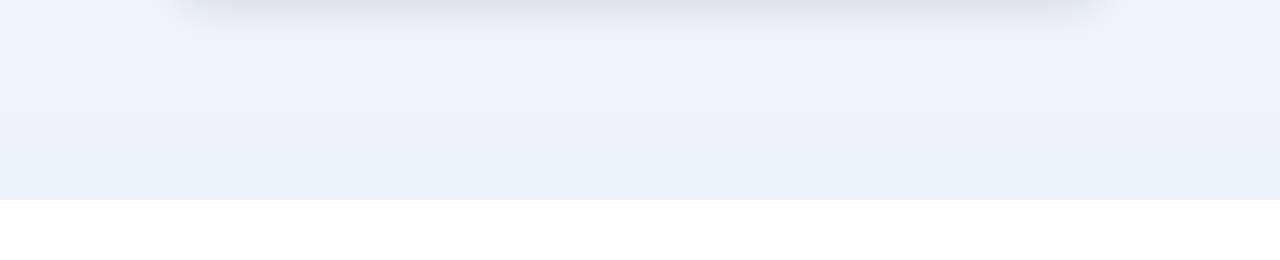
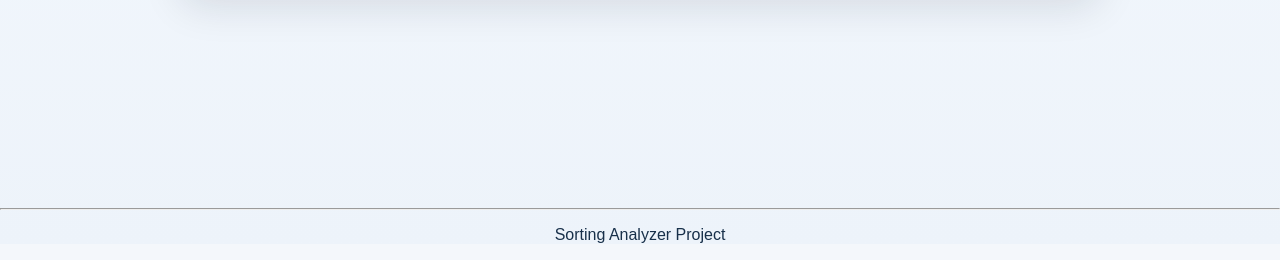
Before and after one commit to ananyapuramshetty/algo-compare, a Flask app: page / in a window 1280 px wide. Shown: the part 600-860 px from the top of the page. Before the commit the page ends 800 px from the top, so only its background shows below. Run offline with Flask 3, Linux system fonts and the light colour scheme.

Commit message:
Add footer section to webpage

```diff
--- a/templates/index.html
+++ b/templates/index.html
@@ -59,5 +59,9 @@
         {% endif %}
       </section>
     </main>
+    <hr>
+<p style="text-align:center;">
+Sorting Analyzer Project
+</p>
   </body>
 </html>
```
